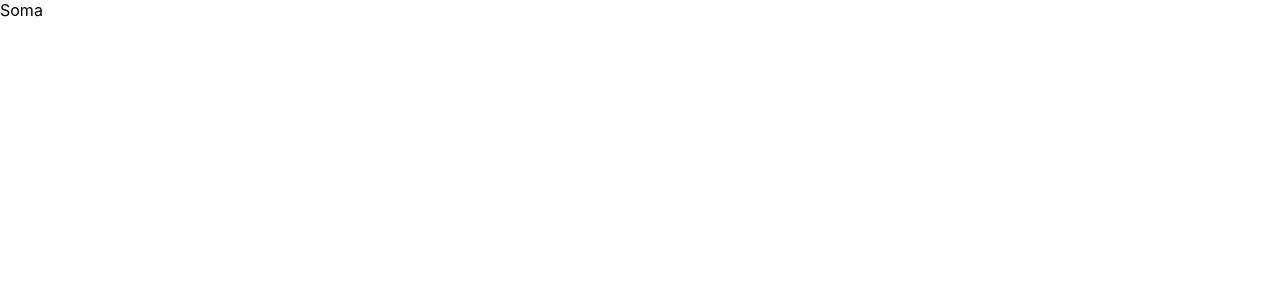
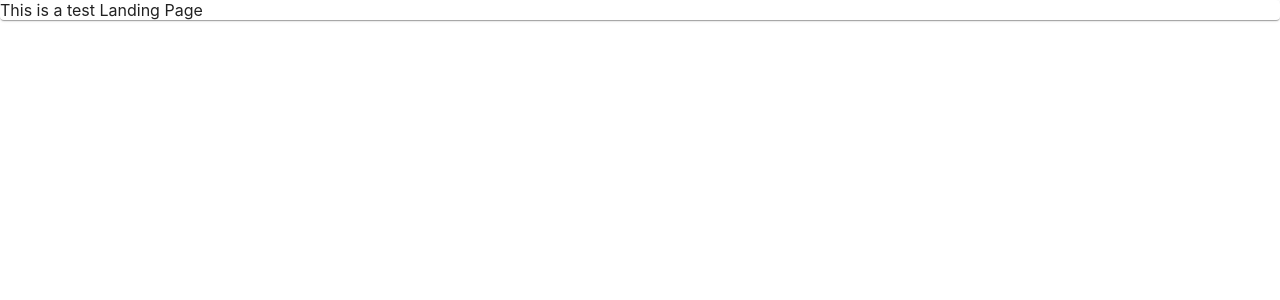
Before and after one commit to TechLabs-Berlin/st22-e-va, a React (Create React App) app in the folder EvaApp/: page / in a window 1280 px wide. Shown: the top 300 px of the page. Built offline with nearby package versions, Linux system fonts and the light colour scheme.

Commit message:
Added test content on LandingPage

```diff
--- a/EvaApp/src/Pages/LandingPage.js
+++ b/EvaApp/src/Pages/LandingPage.js
@@ -1,7 +1,28 @@
-const LandingPage = () =>{
+import {
+    Avatar,
+    Box,
+    Button,
+    Chip,
+    Dialog,
+    DialogContent,
+    DialogActions,
+    DialogTitle,
+    IconButton,
+    Link,
+    Paper,
+    Stack,
+    TableCell,
+    TableRow,
+    Typography,
+  } from '@mui/material/';
+  import SnehaButton from '../Component/SnehaButtom';
+const LandingPage = () => {
     return <div>
-        Soma
+        <Paper>This is a test Landing Page</Paper>
     </div>
 
 }
+
+
+
 export default LandingPage;
```
